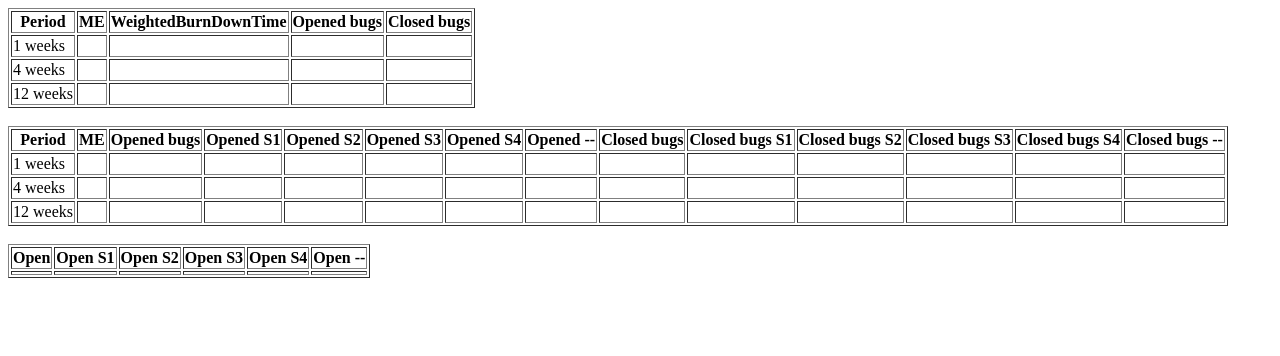
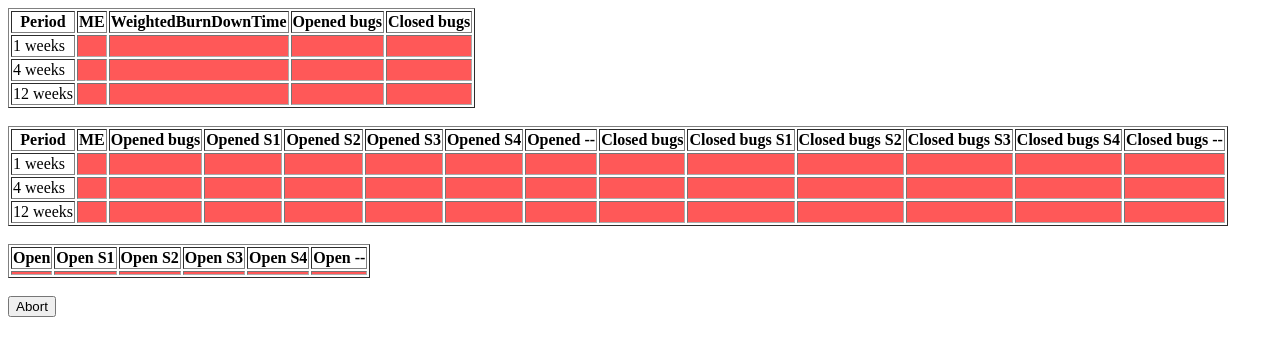
Before and after one commit to farre/ME, a plain HTML site: page index.html in a window 1280 px wide. Drawn offline with Linux system fonts and the light colour scheme; no server answers.

Commit message:
ME improvements.
Fixed a bug miscalculating the length of a week.
Added links to bugzilla.
Made it possible to abort.

```diff
--- a/index.html
+++ b/index.html
@@ -6,7 +6,8 @@
     }
 
     .error {
-      background-color: lightred;
+      background-color: red;
+      opacity: 65%;
     }
   </style>
 </head>
@@ -50,13 +51,19 @@
   </tr>
 </table>
 
+<br />
+
+<input type="button" id="abort" value="Abort" />
+
 <script src="me.js"></script>
 <script>
+  const once = true;
+
   function add_cell(weeks, callback, row) {
     let cell = document.createElement("td");
     row.appendChild(cell);
     return callback(weeks)
-      .then((result) => (cell.innerText = result))
+      .then((result) => (cell.innerHTML = result))
       .catch((_) => cell.setAttribute("class", "error"));
   }
 
@@ -113,8 +120,10 @@
       promises.push(add_cell(null, callback, totals.lastChild));
     }
 
+    abort.addEventListener("click", () => me.abort(), { once });
+
     await Promise.all(promises);
   }
 
-  addEventListener("load", fill, { once: true });
+  addEventListener("load", fill, { once });
 </script>
--- a/me.js
+++ b/me.js
@@ -2,52 +2,95 @@
 const base = "https://bugzilla.mozilla.org/";
 const now = Date.now();
 
-function query(o) {
+function encode_query_string(o) {
   return Object.keys(o).map((k) => `${k}=${encodeURIComponent(o[k])}`);
 }
 
 class Period {
-  static week = new Date(0).setDate(7).valueOf();
-
   constructor(chfield, num_weeks) {
-    const week = new Date(0).setDate(7).valueOf();
+    const week = new Date(0).setDate(8).valueOf();
     this.chfield = chfield;
     this.chfieldfrom = new Date(now - week * num_weeks).toISOString();
     this.chfieldto = new Date(now).toISOString();
   }
 }
 
-async function rest(endpoint, params) {
-  const uri = new URL(`rest/${endpoint}`, base);
+const team_name = "DOM Core";
+const query_format = "advanced";
+const include_fields = "severity";
+const bug_type = "defect";
+const f1 = "resolution";
+
+const header = { query_format, bug_type, include_fields, team_name };
+
+function opened(num_weeks) {
+  const period = new Period("[Bug creation]", num_weeks);
+  return [header, period];
+}
+
+function total_open() {
+  const resolution = "---";
+  const o1 = "empty";
+  return [header, { f1, resolution, o1 }];
+}
+
+function closed(num_weeks) {
+  const period = new Period("cf_last_resolved", num_weeks);
+  const v1 = "---";
+  const o1 = "notequals";
+  return [header, { f1, o1, v1 }, period];
+}
+
+function query_string(params) {
   params = params ?? "";
   if (params instanceof Array) {
     params = params.flatMap((value) => {
       if (typeof value !== "object") {
         return value;
       }
-      return query(value);
+      return encode_query_string(value);
     });
   } else if (typeof params === "object") {
-    params = query(params);
+    params = encode_query_string(params);
   } else {
     params = [encodeURIComponent(params)];
   }
 
-  uri.search = params.join("&");
-  const response = await fetch(uri);
+  return params.join("&");
+}
+
+async function rest(endpoint, signal, params) {
+  const uri = new URL(`rest/${endpoint}`, base);
+  uri.search = query_string(params);
+  const response = await fetch(uri, { signal });
   return await response.json();
 }
 
-async function* search(params, limit) {
+function create_link(params) {
+  const uri = new URL("buglist.cgi", base);
+  uri.search = query_string(params);
+  return uri.href;
+}
+
+function formatting(severity) {
+  const label = severity ?? "result";
+  const discriminator = severity
+    ? `f2=bug_severity&o2=equals&v2=${severity}`
+    : "";
+  return { label, discriminator };
+}
+
+class ME {
+  async *#search(params, limit) {
     let offset = 0;
+    const signal = this.#controller.signal;
     async function* helper() {
       while (true) {
-      yield await rest("bug", [{ offset }, { limit }, ...params]);
+        yield await rest("bug", signal, [{ offset, limit }, ...params]);
         offset += limit;
       }
     }
 
-  let result = [];
     for await (const { bugs } of helper()) {
       for (const bug of bugs) {
         yield bug;
@@ -56,111 +99,6 @@ async function* search(params, limit) {
       if (bugs.length < limit) {
         break;
       }
-  }
-}
-
-const products = ["Core", "Toolkit"].map((product) => {
-  return { product };
-});
-
-const components = [
-  "about:memory",
-  "Cycle Collector",
-  "DOM: Bindings (WebIDL)",
-  "DOM: Copy & Paste and Drag & Drop",
-  "DOM: Core & HTML",
-  "DOM: Editor",
-  "DOM: Events",
-  "DOM: Forms",
-  "DOM: Geolocation",
-  "DOM: HTML Parser",
-  "DOM: Navigation",
-  "DOM: Selection",
-  "DOM: Serializers",
-  "DOM: UI Events & Focus Handling",
-  "DOM: Window and Location",
-  "XML",
-  "XPConnect",
-  "XSLT",
-].map((component) => {
-  return { component };
-});
-
-async function* opened(num_weeks) {
-  const query_format = "advanced";
-  const period = new Period("[Bug creation]", num_weeks);
-  const include_fields = "severity";
-  const bug_type = "defect";
-  yield* search(
-    [
-      { query_format },
-      period,
-      { include_fields },
-      { bug_type },
-      { include_fields },
-      ...products,
-      ...components,
-    ],
-    500
-  );
-}
-
-async function* total_open() {
-  const query_format = "advanced";
-  const include_fields = "severity";
-  const bug_type = "defect";
-  const f1 = "resolution";
-  const resolution = "---";
-  const o1 = "empty";
-  yield* search(
-    [
-      { query_format },
-      { include_fields },
-      { f1, resolution, o1 },
-      { bug_type },
-      { include_fields },
-      ...products,
-      ...components,
-    ],
-    500
-  );
-}
-
-async function* closed(num_weeks) {
-  const query_format = "advanced";
-  const period = new Period("cf_last_resolved", num_weeks);
-  const include_fields = "severity";
-  const bug_type = "defect";
-  const f1 = "resolution";
-  const v1 = "---";
-  yield* search(
-    [
-      { query_format },
-      period,
-      { include_fields },
-      { bug_type },
-      { f1 },
-      { v1 },
-      ...products,
-      ...components,
-    ],
-    500
-  );
-}
-
-class ME {
-  static #weight(severity) {
-    switch (severity) {
-      case "S1":
-        return 8;
-      case "S2":
-        return 5;
-      case "S3":
-        return 2;
-      case "S4":
-        return 1;
-      default:
-        return 3;
     }
   }
 
@@ -201,61 +139,65 @@ class ME {
     return { S1, S2, S3, S4, "--": UNTRIAGED, result, weighted_result };
   }
 
-  static #get_result(results, callback, weeks) {
+  #get_result(results, callback, weeks) {
     const result = results.find((result) => result.weeks === weeks);
     if (result) {
-      return result.defects;
+      return result;
     }
+
+    const input = callback(weeks);
 
     const entry = {
       weeks,
-      defects: this.#process_result(Array.fromAsync(callback(weeks))),
+      defects: ME.#process_result(Array.fromAsync(this.#search(input, 500))),
+      link: create_link(input),
     };
     results.push(entry);
-    return entry.defects;
+    return entry;
   }
 
   #open = [];
   #closed = [];
   #opened = [];
+  #controller = new AbortController();
 
   constructor() {}
 
-  async open_defects(severity) {
-    if (!severity) {
-      return (await ME.#get_result(this.#open, total_open, Infinity)).result;
+  async #run(results, callback, weeks, severity) {
+    const { defects, link } = this.#get_result(results, callback, weeks);
+    const { label, discriminator } = formatting(severity);
+    const result = await defects;
+    return `<a href="${link}&${discriminator}">${result[label]}</a>`;
   }
 
-    return (await ME.#get_result(this.#open, total_open, Infinity))[severity];
+  async #run2(results, callback, weeks) {
+    const { defects } = this.#get_result(results, callback, weeks);
+    const result = await defects;
+    return result.weighted_result;
   }
 
-  async closed_defects(weeks, severity) {
-    if (!severity) {
-      return (await ME.#get_result(this.#closed, closed, weeks)).result;
+  open_defects(severity) {
+    return this.#run(this.#open, total_open, Infinity);
   }
 
-    return (await ME.#get_result(this.#closed, closed, weeks))[severity];
+  closed_defects(weeks, severity) {
+    return this.#run(this.#closed, closed, weeks, severity);
   }
 
   async opened_defects(weeks, severity) {
-    if (!severity) {
-      return (await ME.#get_result(this.#opened, opened, weeks)).result;
-    }
-
-    return (await ME.#get_result(this.#opened, opened, weeks))[severity];
+    return this.#run(this.#opened, opened, weeks, severity);
   }
 
   async weighted_open_defects() {
-    return (await ME.#get_result(this.#open, total_open, Infinity))
-      .weighted_result;
+    return this.#run2(this.#open, total_open, Infinity);
   }
 
   async weighted_closed_defects(weeks) {
-    return (await ME.#get_result(this.#closed, closed, weeks)).weighted_result;
+    return this.#run2(this.#closed, closed, weeks);
   }
 
   async weighted_opened_defects(weeks) {
-    return (await ME.#get_result(this.#opened, opened, weeks)).weighted_result;
+    return this.#run2(this.#opened, opened, weeks);
   }
 
   async maintenance_effectiveness(weeks) {
@@ -286,4 +228,8 @@ class ME {
 
     return 1 / 0;
   }
+
+  abort() {
+    this.#controller.abort();
   }
+}
```
Lines whose indentation alone changed are shown as unchanged.
